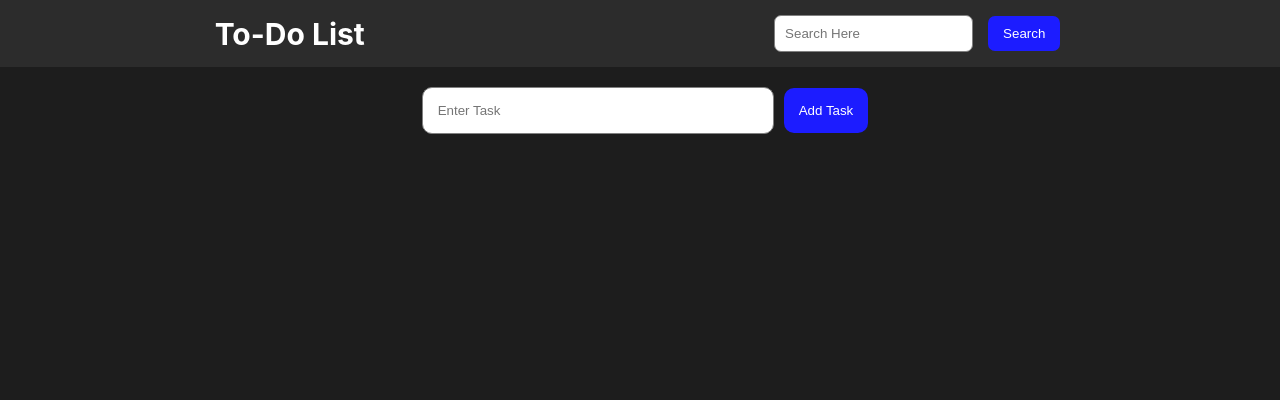
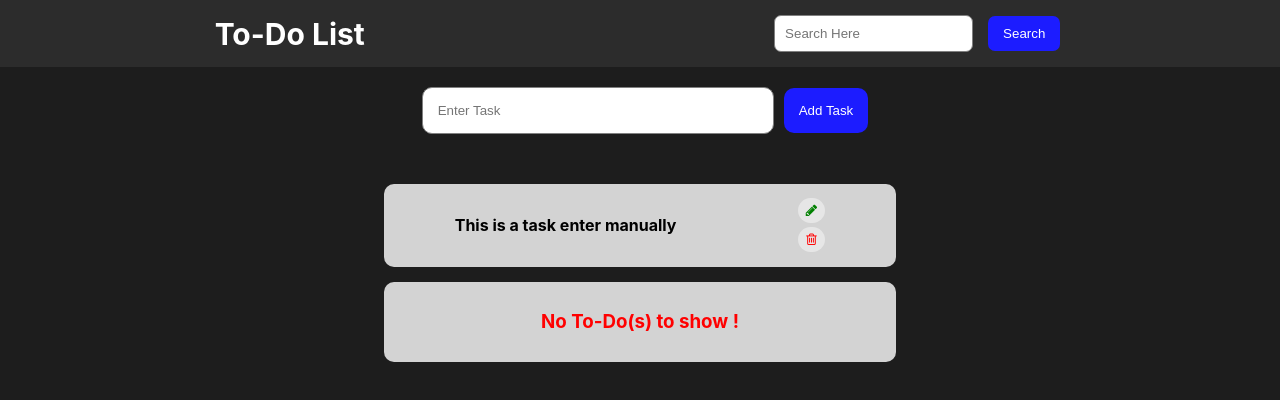
Before and after one commit to muteenk/To-Do-List-React, a React (Create React App) app: page / in a window 1280 px wide. Shown: the top 400 px of the page. Built offline with nearby package versions, Linux system fonts and the light colour scheme.

Commit message:
Designed Todo

```diff
--- a/public/index.html
+++ b/public/index.html
@@ -15,29 +15,15 @@
       user's mobile device or desktop. See https://developers.google.com/web/fundamentals/web-app-manifest/
     -->
     <link rel="manifest" href="%PUBLIC_URL%/manifest.json" />
-    <!--
-      Notice the use of %PUBLIC_URL% in the tags above.
-      It will be replaced with the URL of the `public` folder during the build.
-      Only files inside the `public` folder can be referenced from the HTML.
 
-      Unlike "/favicon.ico" or "favicon.ico", "%PUBLIC_URL%/favicon.ico" will
-      work correctly both with client-side routing and a non-root public URL.
-      Learn how to configure a non-root public URL by running `npm run build`.
-    -->
+    <!-- Font Awesome Link  -->
+    <link rel="stylesheet" href="https://cdnjs.cloudflare.com/ajax/libs/font-awesome/4.7.0/css/font-awesome.min.css">
+
     <title>React App</title>
   </head>
   <body>
     <noscript>You need to enable JavaScript to run this app.</noscript>
     <div id="root"></div>
-    <!--
-      This HTML file is a template.
-      If you open it directly in the browser, you will see an empty page.
 
-      You can add webfonts, meta tags, or analytics to this file.
-      The build step will place the bundled scripts into the <body> tag.
-
-      To begin the development, run `npm start` or `yarn start`.
-      To create a production bundle, use `npm run build` or `yarn build`.
-    -->
   </body>
 </html>
--- a/src/App.css
+++ b/src/App.css
@@ -64,3 +64,71 @@ nav .search button:hover{
   border: none;
   border-radius: 10px;
 }
+
+.makeToDo button:hover{
+  cursor: pointer;
+  background-color: rgb(0, 0, 175);
+}
+
+
+/* Todo Design  */
+
+.todo-box{
+  margin: 50px auto;
+}
+
+.todo-panel{
+  display: flex;
+  align-items: center;
+  justify-content: center;
+  margin: 15px auto;
+}
+
+.todo-panel .todo{
+  width: 40%;
+  display: flex;
+  align-items: center;
+  justify-content: space-around;
+  padding: 10px;
+  background-color: rgb(211, 211, 211);
+  border-radius: 10px;
+  box-sizing: border-box;
+}
+
+.todo-panel .todo h3{
+  color: red;
+}
+
+.todo-panel .todo .todo-btns{
+  display: flex;
+  flex-direction: column;
+  align-items: center;
+  justify-content: center;
+}
+
+.todo-panel .todo .todo-btns button{
+  padding: 5px 8px;
+  margin: 2px auto;
+  border: none;
+  border-radius: 50px;
+  background-color: rgb(230, 230, 230);
+  cursor: pointer;
+}
+
+.todo-panel .todo .todo-btns #edit{
+  color: green;
+}
+
+.todo-panel .todo .todo-btns #edit:hover{
+  color: rgb(255, 255, 255);
+  background-color: green;
+}
+
+.todo-panel .todo .todo-btns #delete{
+  color: red;
+}
+
+.todo-panel .todo .todo-btns #delete:hover{
+  color: rgb(255, 255, 255);
+  background-color: red;
+}
--- a/src/App.js
+++ b/src/App.js
@@ -1,12 +1,21 @@
 import './App.css';
 import Nav from './components/Nav'
 import AddTodo from './components/AddTodo'
+import Todo from './components/Todo'
+import NoTodo from './components/NoTodo'
 
 function App() {
   return (
     <>
       <Nav/>
+
+      {/* To Add TODOs  */}
       <AddTodo/>
+
+      <div className="todo-box">
+        <Todo/>
+        <NoTodo/>
+      </div>
     </>
   );
 }
--- /dev/null
+++ b/src/components/NoTodo.jsx
@@ -0,0 +1,13 @@
+import React from 'react'
+
+const NoTodo = () => {
+    return (
+        <div className="todo-panel">
+            <div className="todo">
+                <h3>No To-Do(s) to show !</h3>
+            </div>
+        </div>
+    )
+}
+
+export default NoTodo;
--- /dev/null
+++ b/src/components/Todo.jsx
@@ -0,0 +1,17 @@
+import React from 'react'
+
+const Todo = () => {
+    return (
+        <div className="todo-panel">
+            <div className="todo">
+                <h4>This is a task enter manually</h4>
+                <div className="todo-btns">
+                    <button id="edit"><i className="fa fa-pencil"></i></button>
+                    <button id="delete"><i className="fa fa-trash-o"></i></button>
+                </div>
+            </div>
+        </div>
+    )
+}
+
+export default Todo
```
